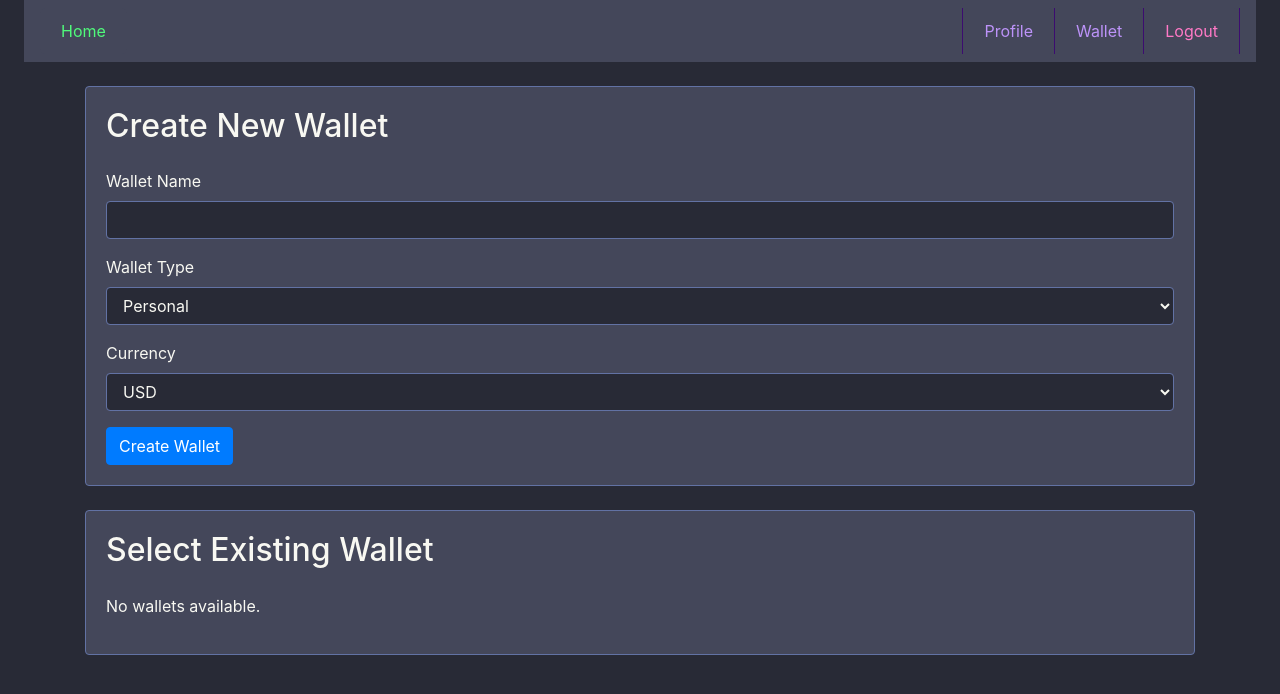
After one commit to woobe-studio/HOME-BUDGET-WEB, a Django app: page /wallet_selection/ in a window 1280 px wide. The commit adds this page. Shown: the top 694 px of the page. Run offline with Django 3.2, Linux system fonts and the light colour scheme; the visitor is signed in with stand-in values (Sample User, id 1); some libraries are stand-ins or nearby versions.

Commit message:
major changes in wallet
- added new template wallet_selection
- new classes in models Category and Wallet
- simplified admin panel for now
- fixed notification not appearing ( changed messages taken from contrib instead of errors)

```diff
--- a/scripts/custom_classes.py
+++ b/scripts/custom_classes.py
@@ -3,7 +3,7 @@ from django.contrib.messages.views import SuccessMessageMixin
 from django.shortcuts import redirect, render
 from django.urls import reverse_lazy
 from django.views import View
-from pyexpat.errors import messages
+from django.contrib import messages
 
 from users.forms import RegisterForm, LoginForm
 
--- a/users/templates/users/base.html
+++ b/users/templates/users/base.html
@@ -80,7 +80,7 @@
                       <span style="border-right: 1px solid #3c0c70;"></span>
                     <a href="{% url 'users-profile' %}" class="nav-item-box nav-link-spacing">Profile</a>
                     <span style="border-right: 1px solid #3c0c70;"></span>
-                    <a href="{% url 'users-wallet' %}" class="nav-item-box nav-link-spacing">Wallet</a>
+                    <a href="{% url 'users-wallet_selection' %}" class="nav-item-box nav-link-spacing">Wallet</a>
                     <span style="border-right: 1px solid #3c0c70;"></span>
                     <a href="{% url 'logout' %}" class="nav-item-box nav-link-spacing" style="color: #ff79c6 !important;">Logout</a>
                   {% else %}
--- a/users/templates/users/wallet.html
+++ b/users/templates/users/wallet.html
@@ -48,7 +48,7 @@
 
     document.getElementById("clear-categories-form").addEventListener("click", function() {
         if (confirm("Are you sure you want to clear all categories?")) {
-            window.location.href = "{% url 'users-clear_categories' %}";
+            window.location.href = "{% url 'users-clear_categories' wallet_id=wallet_id %}";
         }
     });
 </script>
--- a/users/templates/users/wallet_base.html
+++ b/users/templates/users/wallet_base.html
@@ -8,11 +8,11 @@
                 <div class="card-body d-flex justify-content-center">
                     <nav class="nav flex-column w-100">
                         <span style="border-bottom: 1px solid #3c0c70;"></span>
-                        <a class="nav-item-box nav-link-spacing text-center w-100" href="{% url 'users-wallet' %}" style="color: #ff79c6 !important;">Wallet</a>
+                        <a class="nav-item-box nav-link-spacing text-center w-100" href="{% url 'users-wallet' wallet_id=wallet_id %}" style="color: #ff79c6 !important;">Wallet</a>
                         <span style="border-bottom: 1px solid #3c0c70;"></span>
-                        <a class="nav-item-box nav-link-spacing text-center w-100" href="{% url 'users-balance_changes' %}" style="color: #bd93f9;">View Balance Changes</a>
+                        <a class="nav-item-box nav-link-spacing text-center w-100" href="{% url 'users-balance_changes' wallet_id=wallet_id %}" style="color: #bd93f9;">View Balance Changes</a>
                         <span style="border-bottom: 1px solid #3c0c70;"></span>
-                        <a class="nav-item-box nav-link-spacing text-center w-100" href="{% url 'users-charts' %}" style="color: #bd93f9;">View Charts</a>
+                        <a class="nav-item-box nav-link-spacing text-center w-100" href="{% url 'users-charts' wallet_id=wallet_id %}" style="color: #bd93f9;">View Charts</a>
                         <span style="border-bottom: 1px solid #3c0c70;"></span>
                     </nav>
                 </div>
--- /dev/null
+++ b/users/templates/users/wallet_selection.html
@@ -0,0 +1,59 @@
+{% extends "users/base.html" %}
+{% block title %}Wallets{% endblock %}
+
+{% block content %}
+<div class="container mt-4">
+    <div class="card" style="background-color: #44475a; color: #f8f8f2; border: 1px solid #6272a4;">
+        <div class="card-body">
+            <h2 class="card-title mb-4">Create New Wallet</h2>
+            <form method="post" action="{% url 'users-create_wallet' %}" id="create-wallet">
+                {% csrf_token %}
+                <div class="form-group">
+                    <label for="wallet_name">Wallet Name</label>
+                    <input type="text" class="form-control" id="wallet_name" name="wallet_name" required>
+                </div>
+                <div class="form-group">
+                    <label for="wallet_type">Wallet Type</label>
+                    <select class="form-control" id="wallet_type" name="wallet_type" required>
+                        <option value="personal">Personal</option>
+                        <option value="group">Group</option>
+                    </select>
+                </div>
+                <div class="form-group">
+                    <label for="currency">Currency</label>
+                    <select class="form-control" id="currency" name="currency" required>
+                        <option value="USD">USD</option>
+                        <option value="EUR">EUR</option>
+                        <option value="GBP">GBP</option>
+                        <option value="PLN">PLN</option>
+                        <!-- Add more currencies as needed -->
+                    </select>
+                </div>
+                <button type="submit" class="btn btn-primary">Create Wallet</button>
+            </form>
+        </div>
+    </div>
+
+    <div class="card mt-4" style="background-color: #44475a; color: #f8f8f2; border: 1px solid #6272a4;">
+        <div class="card-body">
+            <h2 class="card-title mb-4">Select Existing Wallet</h2>
+            {% if wallets %}
+            <form method="post" action="{% url 'select_existing_wallet' %}" id='select-existing-wallet'>
+                {% csrf_token %}
+                <div class="form-group">
+                    <label for="existing_wallet">Select Existing Wallet</label>
+                    <select class="form-control" id="existing_wallet" name="existing_wallet" required>
+                        {% for wallet in wallets %}
+                            <option value="{{ wallet.id }}">{{ wallet.name }}</option>
+                        {% endfor %}
+                    </select>
+                </div>
+                <button type="submit" class="btn btn-success">Enter</button>
+            </form>
+            {% else %}
+            <p>No wallets available.</p>
+            {% endif %}
+        </div>
+    </div>
+</div>
+{% endblock content %}
--- a/users/urls.py
+++ b/users/urls.py
@@ -1,17 +1,21 @@
 from django.urls import path
 from .views import home, profile, RegisterView, wallet, clear_balance_changes, balance_changes, clear_categories, \
-    charts, edit_balance_change, delete_balance_change, export_balance_changes
+    charts, edit_balance_change, delete_balance_change, export_balance_changes, create_wallet, \
+    wallet_selection, select_existing_wallet
 
 urlpatterns = [
     path('', home, name='users-home'),
     path('register/', RegisterView.as_view(), name='users-register'),
     path('profile/', profile, name='users-profile'),
-    path('wallet/', wallet, name='users-wallet'),
-    path('clear-categories/', clear_categories, name='users-clear_categories'),
-    path('balance-changes/', balance_changes, name='users-balance_changes'),
-    path('clear_balance_changes/', clear_balance_changes, name='users-clear_balance_changes'),
-    path('edit_balance_change/', edit_balance_change, name='users-edit_balance_change'),
-    path('delete_balance_change/', delete_balance_change, name='users-delete_balance_change'),
-    path('export_balance_changes/', export_balance_changes, name='users-export_balance_changes'),
-    path('charts/', charts, name='users-charts'),
+    path('wallet/<int:wallet_id>/', wallet, name='users-wallet'),
+    path('wallet_selection/', wallet_selection, name='users-wallet_selection'),
+    path('create-wallet/', create_wallet, name='users-create_wallet'),
+    path('select_existing_wallet/', select_existing_wallet, name='select_existing_wallet'),
+    path('clear-categories/<int:wallet_id>/', clear_categories, name='users-clear_categories'),
+    path('balance-changes/<int:wallet_id>/', balance_changes, name='users-balance_changes'),
+    path('clear_balance_changes/<int:wallet_id>/', clear_balance_changes, name='users-clear_balance_changes'),
+    path('edit_balance_change/<int:wallet_id>/', edit_balance_change, name='users-edit_balance_change'),
+    path('delete_balance_change/<int:wallet_id>/', delete_balance_change, name='users-delete_balance_change'),
+    path('export_balance_changes/<int:wallet_id>/', export_balance_changes, name='users-export_balance_changes'),
+    path('charts/<int:wallet_id>/', charts, name='users-charts'),
 ]
--- a/users/views.py
+++ b/users/views.py
@@ -1,37 +1,29 @@
 import csv
 import json
-
 from reportlab.lib import colors
 from reportlab.lib.pagesizes import letter
 from reportlab.platypus import SimpleDocTemplate, Table, TableStyle
 from django.core.serializers.json import DjangoJSONEncoder
 from django.http import HttpResponse
-
 from scripts.custom_scripts import *
 from scripts.custom_classes import *
-
 from datetime import datetime
 from decimal import Decimal, InvalidOperation
-
 from django.core.paginator import Paginator
 from django.shortcuts import render, redirect, get_object_or_404
 from django.contrib import messages
 from django.contrib.auth.decorators import login_required
-
 from .forms import UpdateUserForm, UpdateProfileForm, WalletForm
-from .models import BalanceChange, Category
-
+from .models import BalanceChange, Category, Wallet
 
 def home(request):
     return render(request, 'users/home.html')
-
 
 @login_required
 def profile(request):
     if request.method == 'POST':
         user_form = UpdateUserForm(request.POST, instance=request.user)
         profile_form = UpdateProfileForm(request.POST, request.FILES, instance=request.user.profile)
-
         if user_form.is_valid() and profile_form.is_valid():
             user_form.save()
             profile_form.save()
@@ -40,13 +32,43 @@ def profile(request):
     else:
         user_form = UpdateUserForm(instance=request.user)
         profile_form = UpdateProfileForm(instance=request.user.profile)
-
     return render(request, 'users/profile.html', {'user_form': user_form, 'profile_form': profile_form})
 
+@login_required
+def wallet_selection(request):
+    profile = request.user.profile
+    wallets = Wallet.objects.filter(profile=profile)
+    return render(request, 'users/wallet_selection.html', {'wallets': wallets})
 
 @login_required
-def wallet(request):
+def create_wallet(request):
+    if request.method == 'POST':
+        profile = request.user.profile
+        name = request.POST.get('wallet_name')
+        currency = request.POST.get('currency')
+        wallet_type = request.POST.get('wallet_type')
+
+        new_wallet = Wallet.objects.create(profile=profile, name=name, currency=currency, wallet_type=wallet_type)
+
+        wallet_id = new_wallet.id
+
+        return render(request, 'users/wallet.html', {'wallet_id': wallet_id})
+
+@login_required
+def select_existing_wallet(request):
+    if request.method == 'POST':
+        wallet_id = request.POST.get('existing_wallet')
+        # Perform any actions needed with the selected wallet ID
+        # For example, you could redirect to a page specific to the selected wallet
+        return redirect('users-wallet', wallet_id=wallet_id)
+    else:
+        # Handle GET request if needed
+        pass
+
+@login_required
+def wallet(request, wallet_id):
     profile = request.user.profile
+    wallet = get_object_or_404(Wallet, id=wallet_id, profile=profile)
     form = WalletForm()
     if request.method == 'POST':
         if request.POST.get('action') == 'update_funds':
@@ -58,56 +80,56 @@ def wallet(request):
                 new_category = form.cleaned_data.get('new_category')
                 if new_category:
                     category_obj, created = Category.objects.get_or_create(name=new_category)
-                    profile.categories.add(category_obj)
+                    wallet.categories.add(category_obj)
                 elif category:
                     category_obj = category
-                    profile.categories.add(category_obj)
+                    wallet.categories.add(category_obj)
                 else:
                     messages.error(request, 'No category was selected')
-                    return redirect('users-wallet')
+                    return redirect('users-wallet', wallet_id=wallet_id)
                 if amount != Decimal('0'):
                     if amount < Decimal('0'):
-                        if profile.balance >= abs(amount):
-                            profile.balance += amount
-                            profile.save()
-                            BalanceChange.objects.create(profile=profile, amount=amount, description=description, category=category_obj)
+                        if wallet.balance >= abs(amount):
+                            wallet.balance += amount
+                            wallet.save()
+                            BalanceChange.objects.create(wallet=wallet, amount=amount, description=description, category=category_obj)
                             messages.success(request, f'Balance updated successfully: ${amount:.2f} | Category: {category_obj.name} | Description: {description}')
                         else:
                             messages.error(request, 'Insufficient balance for the transaction')
                     else:
-                        profile.balance += amount
-                        profile.save()
-                        BalanceChange.objects.create(profile=profile, amount=amount, description=description, category=category_obj)
+                        wallet.balance += amount
+                        wallet.save()
+                        BalanceChange.objects.create(wallet=wallet, amount=amount, description=description, category=category_obj)
                         messages.success(request, f'Balance updated successfully: ${amount:.2f} | Category: {category_obj.name} | Description: {description}')
                 else:
                     messages.error(request, 'Amount must be non-zero to update the balance')
-                return redirect('users-wallet')
+                return redirect('users-wallet', wallet_id=wallet_id)
         elif request.POST.get('action') == 'clear_categories':
-            profile.categories.clear()
+            wallet.categories.clear()
             messages.success(request, 'Categories cleared successfully')
-            return redirect('users-wallet')
-    formatted_balance = f'{profile.balance:.2f}'
-    currency = profile.currency
-    categories = sorted(profile.categories.all(), key=lambda c: c.name.lower())
-    return render(request, 'users/wallet.html', {'form': form, 'balance': formatted_balance, 'currency' : currency, 'categories': categories})
-
+            return redirect('users-wallet', wallet_id=wallet_id)
+    formatted_balance = f'{wallet.balance:.2f}'
+    currency = wallet.currency
+    categories = sorted(wallet.categories.all(), key=lambda c: c.name.lower())
+    return render(request, 'users/wallet.html', {'form': form, 'balance': formatted_balance, 'currency': currency, 'categories': categories, 'wallet_id': wallet_id})
 
 @login_required
-def clear_categories(request):
+def clear_categories(request, wallet_id):
     profile = request.user.profile
-    profile.categories.clear()
+    wallet = get_object_or_404(Wallet, id=wallet_id, profile=profile)
+    wallet.categories.clear()
     default_categories = ['Entertainment', 'Food', 'Transportation', 'Health', 'Shopping', 'Savings']
     default_categories.sort()
     for category_name in default_categories:
         category_obj, created = Category.objects.get_or_create(name=category_name)
-        profile.categories.add(category_obj)
-
+        wallet.categories.add(category_obj)
     messages.success(request, "All categories have been cleared and default categories have been added.")
-    return redirect('users-wallet')
+    return redirect('users-wallet', wallet_id=wallet_id)
 
 @login_required
-def balance_changes(request):
+def balance_changes(request, wallet_id):
     profile = request.user.profile
+    wallet = get_object_or_404(Wallet, id=wallet_id, profile=profile)
     sort_by = request.GET.get('sort_by')
     selected_category = request.GET.get('selected_category')
     min_amount = request.GET.get('min_amount')
@@ -152,7 +174,7 @@ def balance_changes(request):
     except ValueError:
         day_name_week = None
 
-    sorted_changes = BalanceChange.objects.filter(profile=profile)
+    sorted_changes = BalanceChange.objects.filter(wallet=wallet)
 
     category_filter_display = 'block'
     amount_filter_display = 'block'
@@ -164,7 +186,6 @@ def balance_changes(request):
         sorted_changes = sorted_changes.filter(amount__gte=min_amount)
     if max_amount is not None:
         sorted_changes = sorted_changes.filter(amount__lte=max_amount)
-
     if year is not None:
         sorted_changes = sorted_changes.filter(timestamp__year=year)
     if month is not None:
@@ -173,7 +194,6 @@ def balance_changes(request):
         sorted_changes = sorted_changes.filter(timestamp__week_day=day_name_week)
     if day is not None:
         sorted_changes = sorted_changes.filter(timestamp__day=day)
-
     if sort_by == 'AscendingCost':
         balance_changes = sorted_changes.order_by('amount')
     elif sort_by == 'DescendingCost':
@@ -194,9 +214,10 @@ def balance_changes(request):
     page_number = request.GET.get('page')
     page_obj = paginator.get_page(page_number)
 
-    currency = profile.currency
-    categories = sorted(profile.categories.all(), key=lambda c: c.name.lower())
+    currency = wallet.currency
+    categories = sorted(wallet.categories.all(), key=lambda c: c.name.lower())
     return render(request, 'users/balance_changes.html', {
+        'wallet_id': wallet_id,
         'page_obj': page_obj,
         'sort_by': sort_by,
         'selected_category': selected_category,
@@ -217,23 +238,22 @@ def balance_changes(request):
         'day_name': day_name,
     })
 
+@login_required
+def clear_balance_changes(request, wallet_id):
+    wallet = get_object_or_404(Wallet, id=wallet_id, profile=request.user.profile)
+    BalanceChange.objects.filter(wallet=wallet).delete()
+    messages.success(request, "All balance change history has been cleared.")
+    return redirect('users-balance_changes', wallet_id=wallet_id)
 
 @login_required
-def clear_balance_changes(request):
-    profile = request.user.profile
-    BalanceChange.objects.filter(profile=profile).delete()
-    messages.success(request, "All balance change history have been cleared.")
-    return redirect('users-balance_changes')
-
-@login_required
-def edit_balance_change(request):
-    profile = request.user.profile
+def edit_balance_change(request, wallet_id):
+    wallet = get_object_or_404(Wallet, id=wallet_id, profile=request.user.profile)
     if request.method == 'POST':
         edit_id = request.POST.get('edit-id')
         edit_description = request.POST.get('edit-description')
         edit_category = request.POST.get('edit-category')
         try:
-            balance_change = BalanceChange.objects.get(id=edit_id, profile=profile)
+            balance_change = BalanceChange.objects.get(id=edit_id, wallet=wallet)
             if edit_description:
                 balance_change.description = edit_description
             if edit_category:
@@ -249,31 +269,30 @@ def edit_balance_change(request):
         except InvalidOperation:
             messages.error(request, "Invalid amount entered.")
 
-        return redirect('users-balance_changes')
-
+        return redirect('users-balance_changes', wallet_id=wallet_id)
 
 @login_required
-def delete_balance_change(request):
-    profile = request.user.profile
+def delete_balance_change(request, wallet_id):
+    wallet = get_object_or_404(Wallet, id=wallet_id, profile=request.user.profile)
     if request.method == 'POST':
         delete_id = request.POST.get('delete-id')
         try:
-            balance_change = BalanceChange.objects.get(id=delete_id, profile=profile)
+            balance_change = BalanceChange.objects.get(id=delete_id, wallet=wallet)
             deleted_amount = balance_change.amount
             balance_change.delete()
-            profile.balance += deleted_amount
-            profile.save()
+            wallet.balance -= deleted_amount
+            wallet.save()
             messages.success(request, "Balance Change has been deleted successfully.")
         except BalanceChange.DoesNotExist:
             messages.error(request, "Balance Change not found.")
 
-        return redirect('users-balance_changes')
+        return redirect('users-balance_changes', wallet_id=wallet_id)
 
 
 @login_required
-def export_balance_changes(request):
-    profile = request.user.profile
-    balance_changes = BalanceChange.objects.filter(profile=profile)
+def export_balance_changes(request, wallet_id):
+    wallet = get_object_or_404(Wallet, id=wallet_id, profile=request.user.profile)
+    balance_changes = BalanceChange.objects.filter(wallet=wallet)
 
     if request.method == 'POST':
         export_format = request.POST.get('export_format', 'pdf')
@@ -358,21 +377,16 @@ def export_balance_changes(request):
 
             return response
 
-    return redirect('users-balance_changes')
-
+    return redirect('users-balance_changes', wallet_id=wallet_id)
 
 @login_required
-def charts(request):
-    profile = request.user.profile
+def charts(request, wallet_id):
+    wallet = get_object_or_404(Wallet, id=wallet_id, profile=request.user.profile)
+    balance_changes = BalanceChange.objects.filter(wallet=wallet)
 
-    # Retrieve all balance changes for the user profile
-    balance_changes = BalanceChange.objects.filter(profile=profile)
-
-    # Initialize income and expense data arrays
     income_data = [0] * 12
     expense_data = [0] * 12
 
-    # Populate income and expense data arrays for each balance change
     for change in balance_changes:
         month_index = change.timestamp.month - 1
         if change.amount > 0:
@@ -380,7 +394,6 @@ def charts(request):
         else:
             expense_data[month_index] += abs(change.amount)
 
-    # Prepare data to be passed to the template
     months = [
         'January', 'February', 'March', 'April', 'May', 'June',
         'July', 'August', 'September', 'October', 'November', 'December'
@@ -394,4 +407,4 @@ def charts(request):
 
     serialized_data = json.dumps(data, cls=DjangoJSONEncoder)
 
-    return render(request, 'users/charts.html', {'data': serialized_data})
+    return render(request, 'users/charts.html', {'data': serialized_data, 'wallet_id': wallet_id})
```
Also changed, not shown: users/admin.py (+1 -6 lines), users/models.py (+31 -17 lines), users/signals.py (+1 -6 lines), users/templates/users/balance_changes.html (+5 -5 lines).
